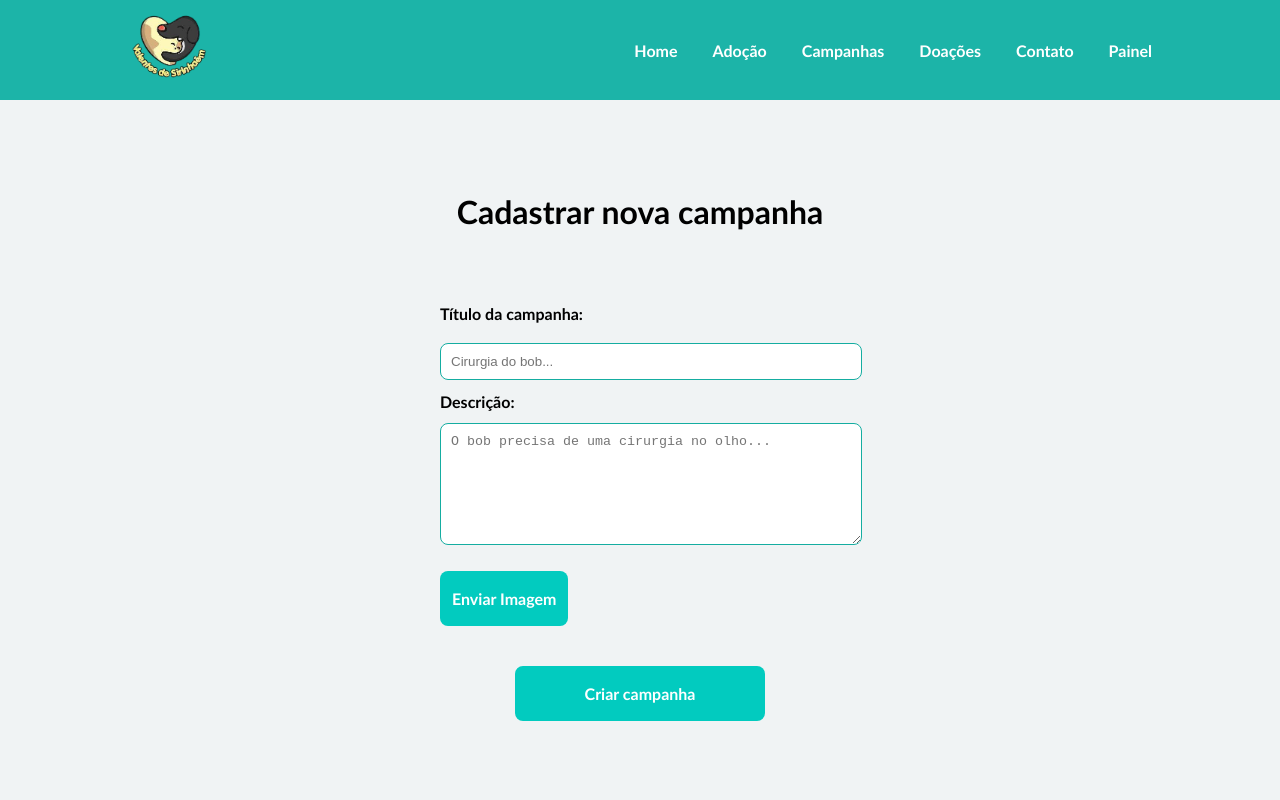
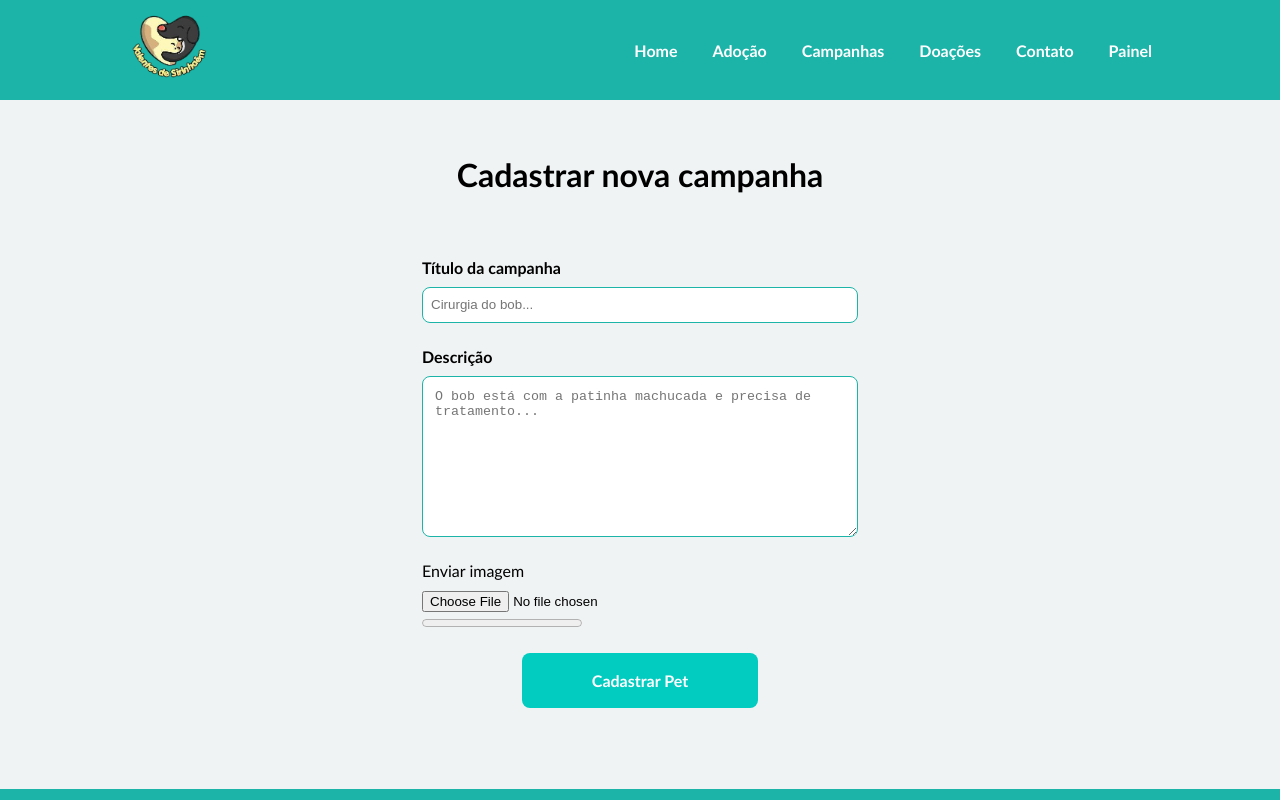
Before and after one commit to Julio-Norberto/Valentes-de-sirinhaem, a React (Vite) app: page /campaign-register in a window 1280 px wide. Shown: the top 800 px of the page. Built offline with nearby package versions, Linux system fonts and the light colour scheme; no server answers.

Commit message:
feat: reajusting campaingResgiter page

```diff
--- a/src/pages/CampaignRegistration/campaignRegistration.css
+++ b/src/pages/CampaignRegistration/campaignRegistration.css
@@ -1,54 +1,87 @@
-.campaign-register-form {
+.campaign-register-container {
+  width: 100%;
+}
+
+.campaign-content {
+  width: 80%;
   margin: 0 auto;
-    width: 400px;
-    padding: 32px;
   display: flex;
   flex-direction: column;
   justify-content: center;
-    gap: 12px;
   align-items: center;
+  text-align: center;
+  margin-top: 44px;
 }
 
-.campaign-register-form-title {
-    height: 40px;
-    font-size: 32px;
-    margin: 60px auto;
-    text-align: center;
+.campaign-content form {
+  width: 545px;
+  height: 545px;
+  display: flex;
+  flex-direction: column;
+  align-items: center;
+  justify-content: center;
+  border-radius: 8px;
 }
 
-.campaign-img-button-box,
-.campaign-register-button-box {
-    width: 100%;
-    padding: 32px 0px;
+.campaign-content form h1 {
+  margin-top: 44px;
+  margin-bottom: 64px;
 }
 
-.campaign-register-button-box {
+.div-inputs-campaign {
+  width: 80%;
   display: flex;
-    justify-content: center;
+  flex-direction: column;
+  justify-content: flex-end;
+  text-align: left;
+  margin-bottom: 24px;
 }
 
-.campaign-textarea-container {
-    display: flex;
-    flex-direction: column;
-    gap: 12px;
-    width: 100%;
+.div-inputs-campaign label {
+  margin-bottom: 10px;
+  font-weight: bold;
 }
 
-.campaign-textarea-title {
-    font-size: 16px;
-    text-align: left;
+.div-inputs-campaign input {
+  max-width: 100%;
+  height: 18px;
+  border-radius: 8px;
+  border: 1px solid #1CB4A8;
+  padding: 8px;
 }
 
-.campaign-textarea-box {
-    width: 100%;
-    height: 100px;
-    padding: 10px;
+.div-inputs-campaign textarea {
   border-radius: 8px;
-    border: solid 1px #15ADA1;
+  border: 1px solid #1CB4A8;
+  padding: 12px;
 }
 
-@media screen and (max-width: 500px) {
-    .campaign-register-form {
-        width: 300px;
+.img-button {
+  width: 80%;
+  text-align: left;
+  margin-bottom: 8px;
+}
+
+@media(min-width: 1400px) {
+  .campaign-content {
+    height: 640px;
   }
 }
+
+@media(min-width: 300px) and (max-width: 750px) {
+  .campaign-content {
+    width: 80%;
+  }
+
+  .campaign-content form h1 {
+    font-size: 1.5em;
+  }
+
+  .div-inputs-campaign {
+    max-width: 65%;
+  }
+
+  .img-button {
+    width: 65%;
+  }
+}
--- a/src/pages/CampaignRegistration/index.tsx
+++ b/src/pages/CampaignRegistration/index.tsx
@@ -1,35 +1,116 @@
+import { useState } from 'react'
 import { Bar } from '../../components/Bar'
 import { Button } from '../../components/Button'
 import { Footer } from '../../components/Footer'
 import { Input } from '../../components/Input'
+
+import { db, storage } from '../../services/firebase.js'
+import { collection, addDoc } from 'firebase/firestore'
+import { getDownloadURL, ref, uploadBytesResumable } from 'firebase/storage'
+
 import './campaignRegistration.css'
 
 export const CampaignRegistration: React.FunctionComponent = () => {
+
+  const [title, setTitle] = useState<string>()
+  const [description, setDescription] = useState<string>()
+  const [image, setImage] = useState<any>()
+  const [imageUrl, setImageUrl] = useState<string>()
+  const [progress, setProgress] = useState<number>(0)
+
+  async function registerPet(image: any) {
+    if (!image) {
+      alert("Por favor insira uma imagem")
+      return
+    }
+      const storageRef = ref(storage, `petsImages/${image?.name}`)
+      const uploadTask = uploadBytesResumable(storageRef, image)
+
+      uploadTask.on(
+        "state_changed",
+        (snapshot) => {
+          // Get task progress, including the number of bytes uploaded and the total number of bytes to be uploaded
+          const progress = (snapshot.bytesTransferred / snapshot.totalBytes) * 100;
+          setProgress(progress)
+          console.log('Upload is ' + progress + '% done');
+          switch (snapshot.state) {
+            case 'paused':
+              console.log('Upload is paused');
+              break;
+            case 'running':
+              console.log('Upload is running');
+              break;
+          }
+        },
+        (error) => {
+          // A full list of error codes is available at
+          // https://firebase.google.com/docs/storage/web/handle-errors
+          switch (error.code) {
+            case 'storage/unauthorized':
+              // User doesn't have permission to access the object
+              break;
+            case 'storage/canceled':
+              // User canceled the upload
+              break;
+
+            // ...
+
+            case 'storage/unknown':
+              // Unknown error occurred, inspect error.serverResponse
+              break;
+          }
+        },
+        () => {
+            getDownloadURL(uploadTask.snapshot.ref).then(downloadURL => {
+              sendData(downloadURL)
+          })
+        }
+      )
+  }
+
+  async function sendData(downloadURL: string) {
+    try {
+      const campaign = await addDoc(collection(db, "pets"), {
+        title,
+        description,
+        imageUrl: downloadURL
+      })
+      console.log("campanha cadastrada com sucesso!")
+    } catch(e) {
+      console.log("algo deu errado!")
+    }
+  }
+
     return (
-        <div>
+        <div className='campaign-register-container'>
             <Bar withMenu={true} />
 
-            <form className='campaign-register-form'>
-                <h1 className='campaign-register-form-title'>
-                    Cadastrar nova campanha
-                </h1>
-
-                <Input title={'Título da campanha:'} placeholder={'Cirurgia do bob...'} withTitle={true} width={'100%'} />
-
-                <div className='campaign-textarea-container'>
-                    <h1 className='campaign-textarea-title'>Descrição:</h1>
-                    <textarea className='campaign-textarea-box' placeholder='O bob precisa de uma cirurgia no olho...'/>
+            <div className='campaign-content'>
+              <form>
+                <h1>Cadastrar nova campanha</h1>
+                <div className='div-inputs-campaign'>
+                  <label htmlFor="">Título da campanha</label>
+                  <input name='title' id='title' type="text" placeholder='Cirurgia do bob...' />
                 </div>
 
-                <div className='campaign-img-button-box'>
-                    <Button title={'Enviar Imagem'} destination={''} paddingLeft={'12px'} paddingRight={'12px'} />
+                <div className='div-inputs-campaign'>
+                  <label htmlFor="">Descrição</label>
+                  <textarea name="description" id="description" cols={40} rows={9} placeholder="O bob está com a patinha machucada e precisa de tratamento..." ></textarea>
                 </div>
 
-                <div className='campaign-register-button-box'>
-                    <Button title={'Criar campanha'} destination={''} paddingLeft={'70px'} paddingRight={'70px'} />
+                <div className='img-button'>
+                  <p style={{ marginBottom: '10px' }} >Enviar imagem</p>
+                  <input onChange={(e: any) => setImage(e.target.files[0])} type="file"  /> <br />
+                  <progress value={0} max="100" />
                 </div>
 
-            </form>
+                <div onClick={() => registerPet(image)} className='register-button-box'>
+                <Button title={'Cadastrar Pet'} destination={''} paddingLeft={'70px'} paddingRight={'70px'} />
+                </div>
+
+              </form>
+            </div>
+
             <Footer />
         </div>
     )
--- a/src/pages/Login/index.tsx
+++ b/src/pages/Login/index.tsx
@@ -41,7 +41,6 @@ export const Login: React.FunctionComponent = () => {
             <input onChange={(e) => setPassword(e.target.value)} type="password" name='password' id='password' placeholder='Digite sua senha...' />
           </div>
 
-          {/* <input onSubmit={firebaseLogin} className='btn-submit' type="submit" value='Fazer Login' /> */}
         </form>
         <button onClick={loginUser} style={{ marginTop: '-100px' }} className='btn-submit'>Fazer Login</button>
       </div>
--- a/src/pages/Login/login.css
+++ b/src/pages/Login/login.css
@@ -1,7 +1,6 @@
 .login-container {
   width: 100%;
   height: 100vh;
-
 }
 
 .login-content {
```
Lines whose indentation alone changed are shown as unchanged.
